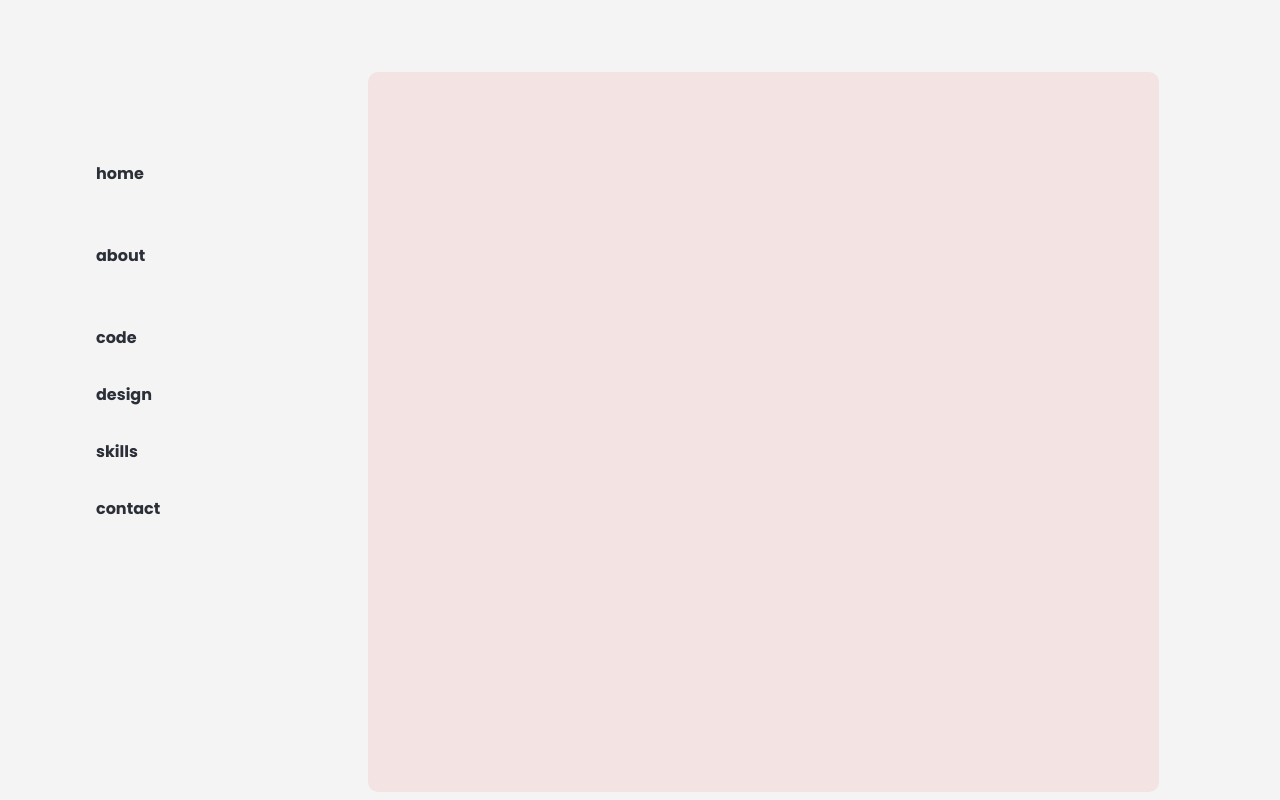
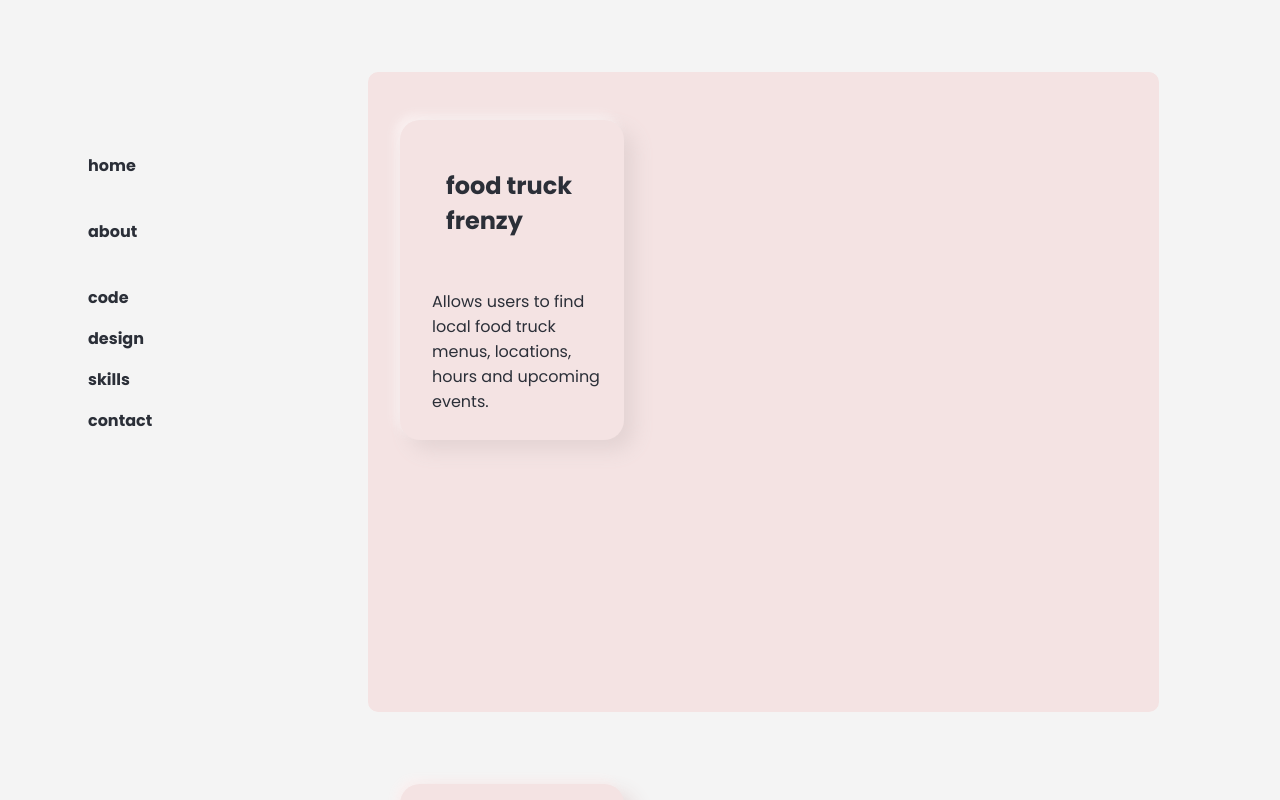
Before and after one commit to thornsberrysara/thornsberrysara.github.io, a React (Create React App) app in the folder portfolio/: page /code in a window 1280 px wide. Shown: the top 800 px of the page. Built offline with nearby package versions, Linux system fonts and the light colour scheme.

Commit message:
adding to code page

```diff
--- a/portfolio/src/App.css
+++ b/portfolio/src/App.css
@@ -16,7 +16,7 @@ h3 {
     text-align: left;
     margin-left: 30px;
     font-size: 1.5em;
-    padding: 0 30px 0 30px;
+    padding: 10px 30px 0 30px;
 }
 
 h4 {
@@ -24,7 +24,7 @@ h4 {
     margin-left: 30px;
     font-weight: 400;
     font-size: 1em;
-    padding: 20px 30px 0 30px;
+    padding: 20px 90px 0 30px;
 }
 
 @media screen and (min-width: 940px) {
@@ -35,7 +35,7 @@ h4 {
   .container {
     background-color: #f4e3e3;
     width: 65%;
-    height: 90vh;
+    height: 80vh;
     border-radius: 10px;
     margin-left: 20em;
     margin-bottom: 5em;
--- a/portfolio/src/App.js
+++ b/portfolio/src/App.js
@@ -9,6 +9,7 @@ import {
   Route,
   Link
 } from "react-router-dom";
+import Code from './pages/Code';
 
 function App() {
   return (
@@ -18,6 +19,7 @@ function App() {
      <div className="container">
        <Switch>
           <Route exact path="/about" component={About} />
+          <Route exact path="/code" component={Code} />
           <Route exact path="/" component={Home} />
         </Switch>
      </div>
--- /dev/null
+++ b/portfolio/src/components/Card.css
@@ -0,0 +1,44 @@
+.card-container {
+    display: grid;
+    grid-template-columns: 1fr 1fr 1fr 1fr 1fr;
+    grid-template-rows: 1fr 1fr;
+}
+
+.card {
+    background-color: #f4e3e3;
+    width: 14em;
+    height: 20em;
+    display: grid;
+    grid-column: 1 / 2;
+    border-radius: 20px;
+    box-shadow: 10px 10px 20px #e3d3d3, -5px -5px 10px #faf1f1;
+}
+
+.card:hover {
+    box-shadow: 0px 0px 0px #e3d3d3, 0px 0px 0px #faf1f1;
+    box-shadow: inset 10px 10px 20px #e3d3d3, -5px -5px 10px #faf1f1;
+}
+
+.card:hover + .tools {
+    display: grid;
+    grid-column: 2 / 3;
+
+}
+
+.tools {
+    display: none;
+}
+
+.card:nth-child(odd) {
+    text-align: left;
+}
+
+.card:nth-child(even) {
+    text-align: right;
+    background-color: green;
+}
+
+.title {
+    text-align: left;
+    margin: 0;
+}
--- /dev/null
+++ b/portfolio/src/components/Card.js
@@ -0,0 +1,19 @@
+import React from "react";
+import './Card.css';
+
+const Card = ({ title, description, tools }) => {
+  return (
+       <div className="card-container">
+    <div className="card">
+      <h3 className="title">{title}</h3>
+      <p>{description}</p>
+      </div>
+      <div className="tools">
+  <p>{tools}</p>
+  </div>
+
+     </div>
+  );
+};
+
+export default Card;
--- a/portfolio/src/components/Nav/Nav.css
+++ b/portfolio/src/components/Nav/Nav.css
@@ -31,6 +31,7 @@ button {
     outline: none;
     font-size: 1.5em;
     color: #2B2F38;
+    margin-top: 3.5em;
 }
 
 @media screen and (min-width: 940px) {
@@ -51,7 +52,7 @@ button {
     }
 
     li {
-        padding: 1em;
+        padding: .5em;
     }
 
     .nav-links {
--- a/portfolio/src/components/Nav/Nav.js
+++ b/portfolio/src/components/Nav/Nav.js
@@ -19,7 +19,7 @@ export default class App extends Component {
           <>
               <nav>
                     <button onClick={this.Toggle}>
-                    <i class="fas fa-bars"></i>
+                    <i className="fas fa-bars"></i>
                     </button>
                     <ul className={this.state.toggle ? "nav-links show-nav" : "nav-links"}>
                     <Link to="/"><li>home</li></Link>
--- /dev/null
+++ b/portfolio/src/pages/Code.js
@@ -0,0 +1,87 @@
+import React from "react";
+import Card from "../components/Card";
+
+const Code = () => {
+    return (
+        <>
+        <Card title="food truck frenzy" description="Allows users to find local food truck menus, locations, hours and upcoming events." tools={[
+         "java",
+         "spring",
+         "mvc",
+         "thymeleaf",
+         "agile (scrum)",
+         "html",
+         "css"
+       ]}/>
+        <Card title="trivia app" description="A quiz application based on 'How I Met Your Mother'." />
+        <Card title="donut maker" description="Make as many donuts as you can. Save up your donuts to purchase multipliers or auto-clickers." />
+        <Card title="music app" description="An SPA where users can create, read, update, and delete artists, albums, and songs, using an API." />
+        <Card title="to do list" description="Add, edit, and delete items on your to-do list." />
+        </>
+    );
+}
+export default Code;
+
+
+
+//   const codeCards = [
+//     {
+//       id: 1,
+//       title: "food truck frenzy",
+//       description:
+//         "Allows users to find local food truck menus, locations, hours and upcoming events.",
+//       tools: [
+//         "java",
+//         "spring",
+//         "mvc",
+//         "thymeleaf",
+//         "agile (scrum)",
+//         "html",
+//         "css"
+//       ]
+//     },
+//     {
+//       id: 2,
+//       title: "trivia app",
+//       description: `A quiz application based on “How I Met Your Mother”.`,
+//       tools: ["react", "html", "css"]
+//     },
+//     {
+//       id: 3,
+//       title: "donut maker",
+//       description:
+//         "Make as many donuts as you can. Save up your donuts to purchase multipliers or auto-clickers.",
+//       tools: ["javascript", "html", "css"]
+//     },
+//     {
+//       id: 4,
+//       title: "music app",
+//       description:
+//         "An SPA where users can create, read, update, and delete artists, albums, and songs, using an API.",
+//       tools: [
+//         "java",
+//         "javascript",
+//         "restful apis",
+//         "spring",
+//         "mvc",
+//         "html",
+//         "css",
+//         "agile (scrum)"
+//       ]
+//     },
+//     {
+//       id: 5,
+//       title: "to do list",
+//       description: "Add, edit, and delete items on your to-do list.",
+//       tools: ["react", "html", "css"]
+//     }
+//   ];
+
+//   return (
+//     <>
+//       {codeCards.map(codeCard => (
+//         <div>{codeCard}</div>
+//       ))}
+//     </>
+//   );
+// };
--- a/portfolio/src/pages/Home.css
+++ b/portfolio/src/pages/Home.css
@@ -4,6 +4,7 @@ h1 {
     text-align: left;
     margin-left: 30px;
     font-size: 2em;
+    padding-right: 3em;
 }
 
 h2 {
@@ -12,6 +13,8 @@ h2 {
     color: #FF6B81;
     text-align: left;
     margin-left: 30px;
+    margin-top: -.2em;
+    padding-right: 3em;
 }
 
 svg {
@@ -31,11 +34,12 @@ svg {
     h2 {
         font-size: 1.6em;
         padding-left: 50px;
+        margin-top: -1em;
     }
 
     svg {
         height: 35em;
         right: 20%;
-        top: 30%;
+        top: 20%;
     }
 }
```
